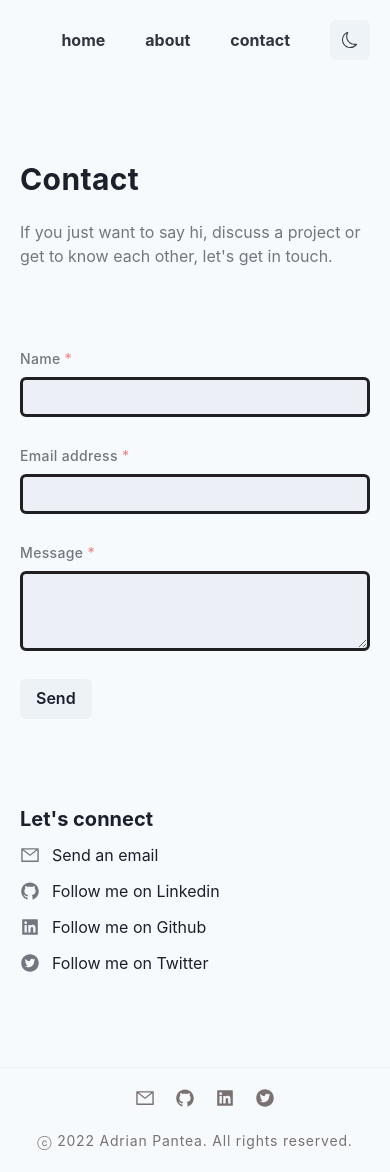
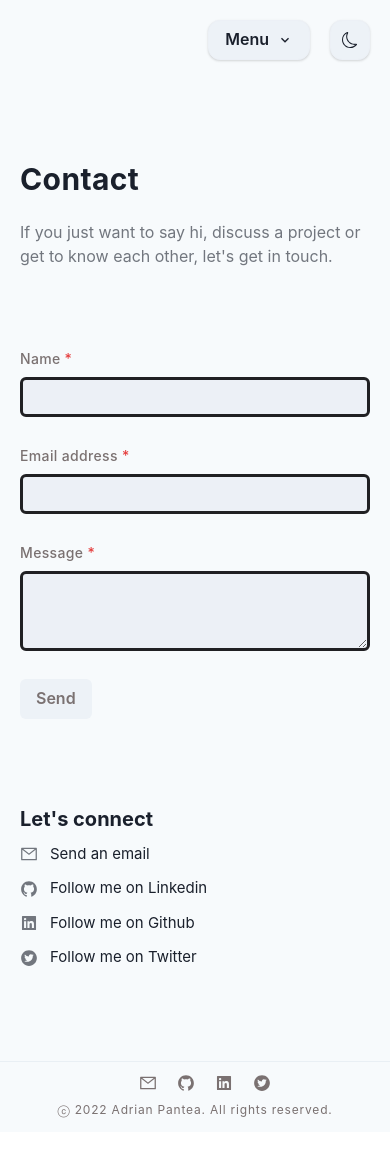
Before and after one commit to adrianp2021/new-portfolio, a Next.js app in the folder my-app/: page /contact in a window 390 px wide. After the commit the page ends 1132 px from the top, so only its background shows below. Built offline with nearby package versions, Linux system fonts and the light colour scheme.

Commit message:
mobile view nav menu

```diff
--- a/my-app/Components/Layout/Footer.js
+++ b/my-app/Components/Layout/Footer.js
@@ -60,9 +60,9 @@ const Footer = () => {
         <Box maxW="1200px" margin="auto" px={[0, 5, 0]}>
           <Divider />
           <Box display={["block", "flex"]}>
-            <Box w={["100%"]} pt={5}>
+            <Box w={["100%"]} py={3}>
               <Box
-                fontWeight="500"
+                fontWeight="400"
                 display={["block", "block", "flex"]}
                 justifyContent="space-between"
                 alignItems="center"
@@ -85,6 +85,7 @@ const Footer = () => {
                   </NextLink>
                 </Box>
 
+                {/* <Box> */}
                 <Box>
                   <List display="flex" justifyContent={["center", "none"]}>
                     {icons.map((value, index) => {
@@ -106,23 +107,24 @@ const Footer = () => {
                             target="_blank"
                             rel="noreferrer"
                           >
-                            <Icon fontSize="20px" />
+                            <Icon fontSize="18px" />
                           </a>
                         </ListItem>
                       );
                     })}
                   </List>
                 </Box>
-              </Box>
+
                 <Box
                   textAlign={["center", "center", "end"]}
                   color="#7A7171"
-                py={5}
+                  mt={1}
                 >
-                <Text as="span" fontSize="14px" letterSpacing={0.8}>
+                  <Text as="span" fontSize="12px" letterSpacing={0.8}>
                     ⓒ {new Date().getFullYear()} Adrian Pantea. All rights
                     reserved.
                   </Text>
+                </Box>
               </Box>
             </Box>
           </Box>
--- a/my-app/Components/Layout/Navbar.js
+++ b/my-app/Components/Layout/Navbar.js
@@ -1,18 +1,37 @@
+import { useState } from "react";
+
 import NextLink from "next/link";
+
 import {
   Flex,
-  Heading,
   Box,
   useColorMode,
   useColorModeValue,
   IconButton,
   Link,
+  Button,
+  Modal,
+  ModalOverlay,
+  ModalContent,
+  ModalHeader,
+  ModalBody,
+  ModalCloseButton,
+  List,
+  ListItem,
+  Divider,
+  useDisclosure,
 } from "@chakra-ui/react";
 
-// import { SunIcon, MoonIcon } from "@chakra-ui/icons";
-
+import { MdOutlineKeyboardArrowDown } from "react-icons/md";
 import { BsMoon } from "react-icons/bs";
 import { FiSun } from "react-icons/fi";
+
+import {
+  AiOutlineMail,
+  AiFillGithub,
+  AiFillLinkedin,
+  AiFillTwitterCircle,
+} from "react-icons/ai";
 
 const Navbar = () => {
   // const formBackground = useColorModeValue("gray.300", "gray.900");
@@ -21,73 +40,173 @@ const Navbar = () => {
   const { colorMode, toggleColorMode } = useColorMode();
   // const bgColor = useColorModeValue("gray.50", "blackAlpha.800");
   const bgColor = useColorModeValue("gray.50", "#19191C");
-  const iconBackgroundColor = useColorModeValue("#F1F5FA", "#1E1E21");
+  const menuColor = useColorModeValue("1px solid #ECF0F6", "1px solid #3F3F46");
+  const menuBackground = useColorModeValue("#F1F5FA", "#1E1E21");
 
-  // #EDF2F7
+  const isDark = colorMode === "dark";
+  // const [display, changeDisplay] = useState("none");
+
+  const { isOpen, onOpen, onClose } = useDisclosure();
+
+  const icons = [
+    AiOutlineMail,
+    AiFillGithub,
+    AiFillLinkedin,
+    AiFillTwitterCircle,
+  ];
+
   return (
     <Flex
-    px={[0, 0, 10, 40]}
-      // w="100%"
+      px={[0, 0, 10, 40]}
       pos="sticky"
       top="0"
       w="inherit"
       bg={bgColor}
-      zIndex={9999}
+      zIndex={9}
       h={20}
-      // border="1px solid"
       justifyContent="flex-end"
-      opacity=".9"
     >
       <Box
-        // border=".1px solid purple"
-        // w="100%"
         display="flex"
         justifyContent="flex-end"
         alignItems="center"
         px={[5, 5, 0]}
-        // _hover={[
-        //   // { background: iconBackgroundColor },
-        //   // { transition: ".2s ease" },
-        //   {color: "#38C397"}
-        // ]}
       >
-        <Box borderRadius="lg" fontSize="sm" fontWeight="500">
+        <Box
+          borderRadius="lg"
+          fontSize="sm"
+          fontWeight="500"
+          display={["none", "none", "flex"]}
+        >
           <NextLink href="/" passHref>
-            <Link
-              mx={5}
-              fontSize="md"
-              fontWeight="700"
-              _hover={[{ opacity: ".6" }]}
-            >
+            <Link mx={5} fontSize="sm" fontWeight="700">
               home
             </Link>
           </NextLink>
+
           <NextLink href="/about" passHref>
-            <Link
-              mx={5}
-              fontSize="md"
-              fontWeight="700"
-              _hover={[{ opacity: ".6" }]}
-            >
+            <Link mx={5} fontSize="sm" fontWeight="700">
               about
             </Link>
           </NextLink>
           <NextLink href="/contact" passHref>
-            <Link
-              mx={5}
-              fontSize="md"
-              fontWeight="700"
-              _hover={[{ opacity: ".6" }]}
-            >
+            <Link mx={5} fontSize="sm" fontWeight="700">
               contact
             </Link>
           </NextLink>
+        </Box>
+
+        <Box display={["flex", "flex", "none"]}>
+          <Button
+            border={menuColor}
+            onClick={onOpen}
+            rightIcon={<MdOutlineKeyboardArrowDown />}
+            boxShadow="base"
+            borderRadius="xl"
+          >
+            Menu
+          </Button>
+
+          <Modal
+            isOpen={isOpen}
+            onClose={onClose}
+            blockScrollOnMount={false}
+            motionPreset="scale"
+            closeOnEsc={true}
+          >
+            <ModalOverlay
+              bg="blackAlpha.400"
+              backdropFilter="blur(3px) hue-rotate(10deg)"
+              // zIndex={8888}
+            />
+            <ModalContent
+              zIndex={1}
+              mt={20}
+              maxW="90%"
+              bg={menuBackground}
+              border="1px solid rgba(63,63,70,.4)"
+              m={5}
+              borderRadius="xl"
+            >
+              <ModalHeader fontSize="14px" opacity=".6" fontWeight="500">
+                Navigation
+              </ModalHeader>
+              <Box>
+                <ModalCloseButton opacity=".6" />
+              </Box>
+              <Box my={3}>
+                <ModalBody h="100%" display="flex" flexDir="column">
+                  <NextLink href="/" passHref>
+                    <Link fontSize="sm" fontWeight="400" onClick={onClose}>
+                      Home
+                    </Link>
+                  </NextLink>{" "}
+                  <Divider my={3} />
+                  <NextLink href="/about" passHref>
+                    <Link fontSize="sm" fontWeight="400" onClick={onClose}>
+                      About
+                    </Link>
+                  </NextLink>
+                  <Divider my={3} />
+                  <NextLink href="/contact" passHref>
+                    <Link fontSize="sm" fontWeight="400" onClick={onClose}>
+                      Contact
+                    </Link>
+                  </NextLink>
+                  <Divider mt={3} />
+                  <ModalHeader
+                    fontSize="14px"
+                    opacity=".6"
+                    p={0}
+                    mt={10}
+                    fontWeight="500"
+                  >
+                    Follow me
+                  </ModalHeader>
+                  <Box>
+                    <List
+                      display="flex"
+                      justifyContent={["flex-start", "none"]}
+                    >
+                      {icons.map((value, index) => {
+                        const Icon = icons[index];
+
+                        return (
+                          <ListItem
+                            key={index}
+                            mr={5}
+                            my={3}
+                            _hover={[
+                              { color: "#38C397" },
+                              { transition: ".9s ease" },
+                              { opacity: "1" },
+                            ]}
+                          >
+                            <a
+                              href="https://www.linkedin.com/feed/"
+                              target="_blank"
+                              rel="noreferrer"
+                            >
+                              <Icon fontSize="17px" />
+                            </a>
+                          </ListItem>
+                        );
+                      })}
+                    </List>
+                  </Box>
+                </ModalBody>
+              </Box>
+            </ModalContent>
+          </Modal>
         </Box>
 
         <IconButton
           icon={colorMode === "dark" ? <FiSun /> : <BsMoon />}
           onClick={toggleColorMode}
           ml={5}
+          boxShadow="base"
+          border={menuColor}
+          borderRadius="xl"
         />
       </Box>
     </Flex>
--- a/my-app/pages/_document.js
+++ b/my-app/pages/_document.js
@@ -5,35 +5,18 @@ import { Box, useColorModeValue } from "@chakra-ui/react";
 export default function Document() {
   return (
     <Html lang="en">
-      {/* <Head>
-        <link rel="preconnect" href="https://fonts.googleapis.com" />
+      <Head>
+        <meta name="description" content="Generated by create next app" />
         <link
-          rel="preconnect"
-          href="https://fonts.gstatic.com"
-          crossOrigin="true"
+          rel="shortcut icon"
+          href="https://media-exp1.licdn.com/dms/image/C4E03AQE0CYQmbbTiNw/profile-displayphoto-shrink_800_800/0/1660079360291?e=1675296000&v=beta&t=ZcOQGKSI-0qQMWplEXH4bXqxkwe5IGKEHPPtrUG7EiE"
         />
         <link
           href="https://fonts.googleapis.com/css2?family=Red+Hat+Text:wght@400;700&display=swap"
           rel="stylesheet"
         ></link>
-      </Head> */}
-
-      <Head>
-        <meta name="description" content="Generated by create next app" />
-        <link rel="icon" href="/favicon.ico" />
-        {/* <html lang="en"></html> */}
-        {/* <link rel="preconnect" href="https://fonts.googleapis.com" />
-        <link
-          rel="preconnect"
-          href="https://fonts.gstatic.com"
-          crossOrigin="true"
-        /> */}
-        <link
-          href="https://fonts.googleapis.com/css2?family=Red+Hat+Text:wght@400;700&display=swap"
-          rel="stylesheet"
-        ></link>
       </Head>
-      <Box >
+      <Box>
         <Main />
         <NextScript />
       </Box>
--- a/my-app/pages/contact.js
+++ b/my-app/pages/contact.js
@@ -144,7 +144,10 @@ function Contact() {
               other, let's get in touch.{" "}
             </Text>
           </Box>
-          <Box display={["block", "flex"]} justifyContent="space-between">
+          <Box
+            display={["block", "block", "flex"]}
+            justifyContent="space-between"
+          >
             <Box
               w={["100%", "100%", "40%"]}
               textAlign="start"
@@ -155,7 +158,11 @@ function Contact() {
               <form action="submit" method="POST" onSubmit={handleOnSubmit}>
                 <Stack>
                   <FormControl isRequired>
-                    <FormLabel opacity=".6" letterSpacing="wide" fontSize="sm">
+                    <FormLabel
+                      color="#7A7171"
+                      letterSpacing="wide"
+                      fontSize="sm"
+                    >
                       Name
                     </FormLabel>
                     <Input
@@ -173,7 +180,7 @@ function Contact() {
                   </FormControl>
                   <FormControl isRequired>
                     <FormLabel
-                      opacity=".6"
+                      color="#7A7171"
                       letterSpacing="wide"
                       fontSize="sm"
                       mt={5}
@@ -194,7 +201,7 @@ function Contact() {
                   </FormControl>
                   <FormControl isRequired>
                     <FormLabel
-                      opacity=".6"
+                      color="#7A7171"
                       letterSpacing="wide"
                       fontSize="sm"
                       mt={5}
@@ -218,6 +225,7 @@ function Contact() {
                       mt={5}
                       borderRadius="md"
                       type="submit"
+                      color="#7A7171"
                       // transform="scaleY(.9)"
                     >
                       <Text>Send </Text>
@@ -269,8 +277,11 @@ function Contact() {
                     >
                       <a target="_blank" rel="noreferrer" href={value.link}>
                         <Flex alignItems="center">
-                          <Icon opacity=".6" fontSize="20px" />
-                          <Text ml={3}> {value.name}</Text>
+                          <Icon opacity=".6" fontSize="18px" />
+                          <Text ml={3} fontSize="15px">
+                            {" "}
+                            {value.name}
+                          </Text>
                         </Flex>
                       </a>
                     </ListItem>
--- a/my-app/pages/index.js
+++ b/my-app/pages/index.js
@@ -20,6 +20,8 @@ export default function Home() {
     <Box>
       <Head>
         <title>Adrian Pantea Portfolio</title>
+        <link rel="shortcut icon" href="http://www.example.com/myicon.ico"/>
+
       </Head>
 
       {/* <Navbar /> */}
@@ -56,7 +58,8 @@ export default function Home() {
             </Text>
 
             <Text
-              color="rgb(82 82 91)"
+              // color="rgb(82 82 91)"
+              color="gray"
               fontWeight="400"
               letterSpacing={0.2}
               lineHeight={1.4}
```
Also changed, not shown: my-app/Components/Sections/projects.js (+24 -23 lines), my-app/pages/about.js (+2 -10 lines), my-app/pages/api/mail.js (+0 -29 lines). Lines whose indentation alone changed are shown as unchanged.
